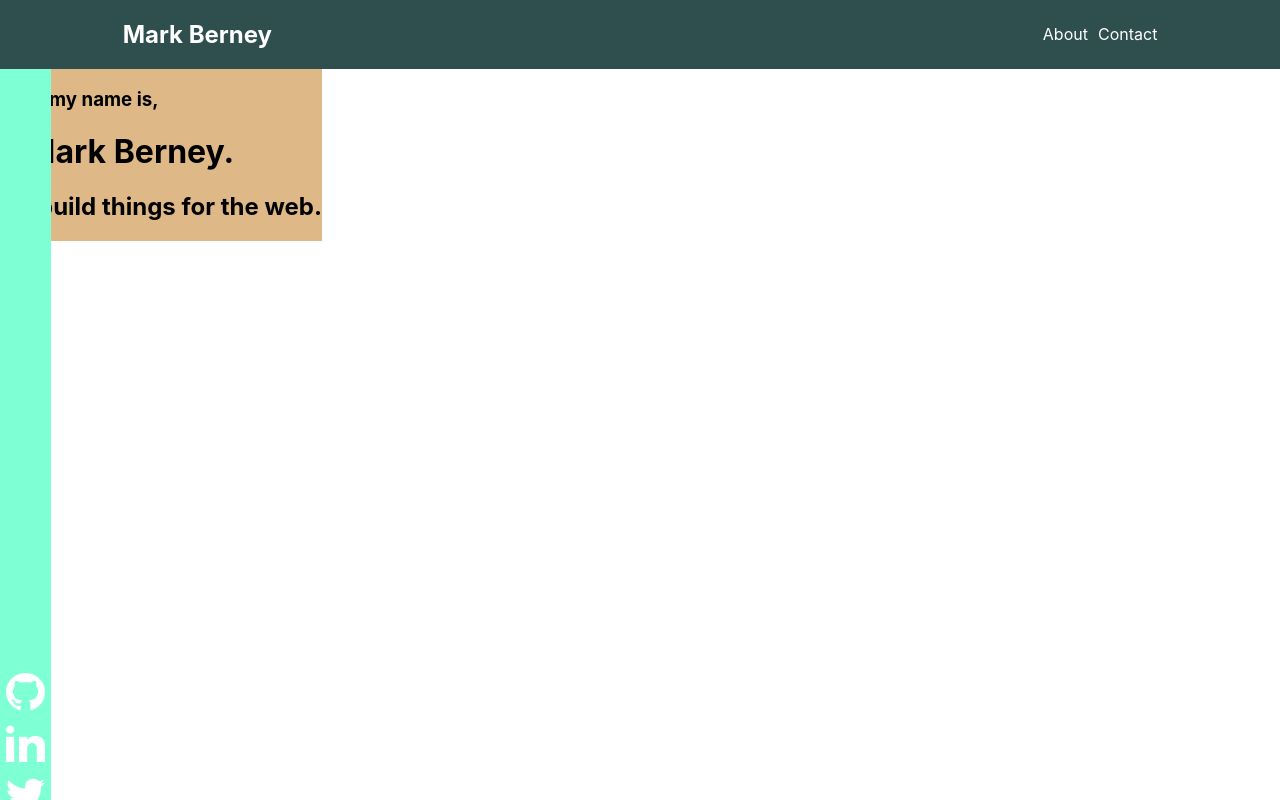
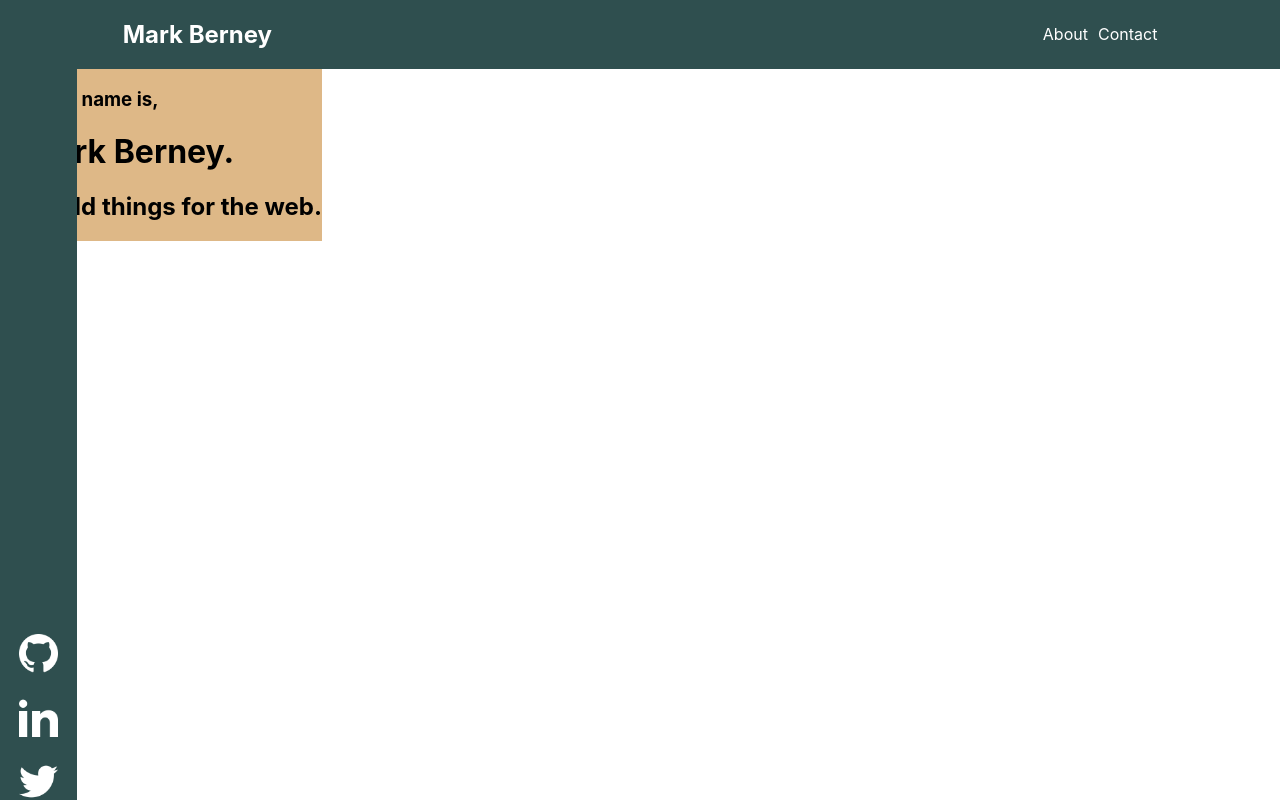
Before and after one commit to berneymark/My-Portfolio-React, a React (Create React App) app: page / in a window 1280 px wide. Built offline with nearby package versions, Linux system fonts and the light colour scheme.

Commit message:
UI tweaks & social accounts open in new tabs

```diff
--- a/src/App.css
+++ b/src/App.css
@@ -31,14 +31,14 @@ nav > * {
 
 .socials {
   align-items: center;
-  background-color: aquamarine;
+  background-color: darkslategray;
   display: grid;
   grid-template-columns: 1fr;
-  grid-template-rows: auto 4vw 4vw 4vw;
+  grid-template-rows: auto 5vw 5vw 5vw;
   height: 100%;
   justify-items: center;
   position: fixed;
-  width: 4vw;
+  width: 6vw;
 }
 
 .socials > a {
--- a/src/components/Sidebar.js
+++ b/src/components/Sidebar.js
@@ -5,19 +5,28 @@ import TwitterLogo from '../assets/img/twitter-240.png';
 function Sidebar() {
     return (
         <div className="socials">
-            <a href="https://www.github.com/berneymark">
+            <a
+                href="https://www.github.com/berneymark"
+                target="_blank"
+                rel="noopener noreferrer">
                 <img
                     className="social-icons"
                     src={ GithubLogo }
                     alt="github-logo"/>
             </a>
-            <a href="https://www.linkedin.com/in/berneymark">
+            <a
+                href="https://www.linkedin.com/in/berneymark"
+                target="_blank"
+                rel="noopener noreferrer">
                 <img
                     className="social-icons"
                     src={ LinkedInLogo }
                     alt="linkedin-logo"/>
             </a>
-            <a href="https://www.twitter.com/berney_mark">
+            <a
+                href="https://www.twitter.com/berney_mark"
+                target="_blank"
+                rel="noopener noreferrer">
                 <img
                     className="social-icons"
                     src={ TwitterLogo }
```
